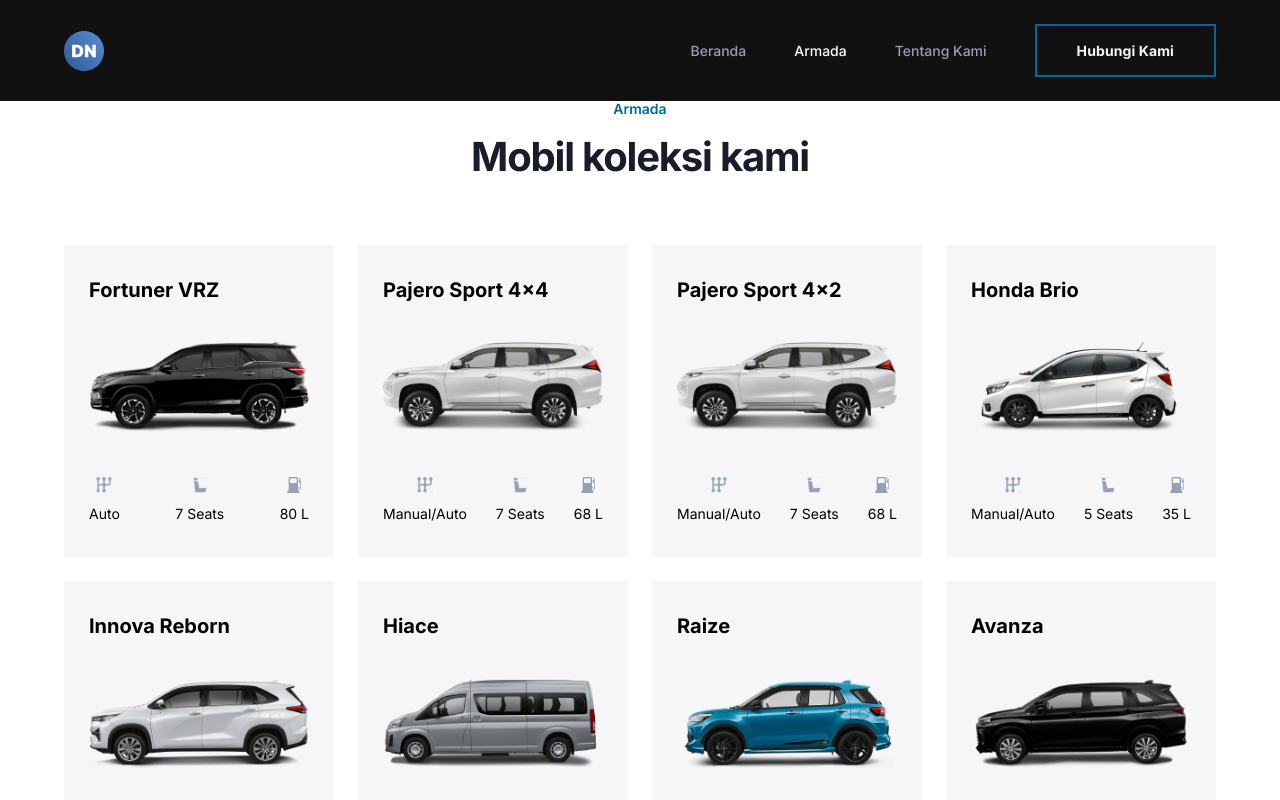
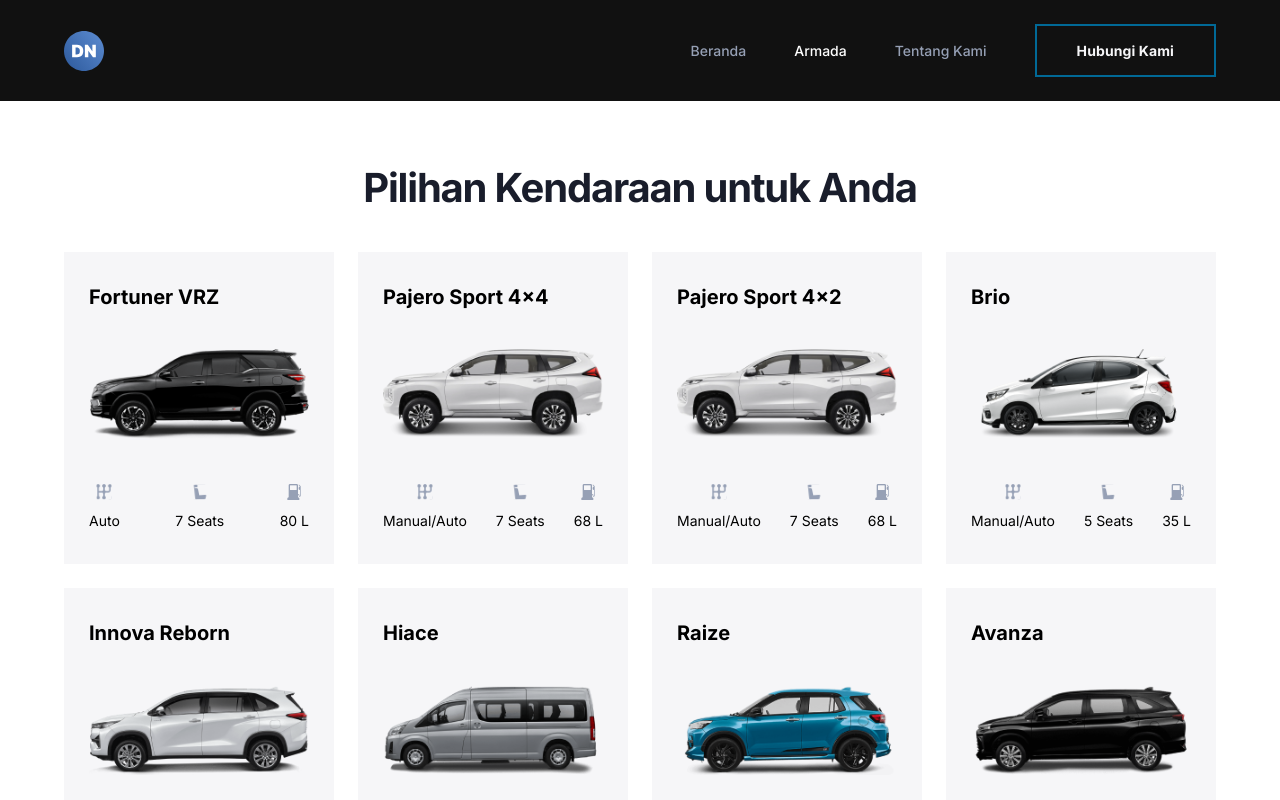
Before and after one commit to ilhamriz/doni-rental, a Next.js app: page /armada in a window 1280 px wide. Shown: the top 800 px of the page. Built offline with nearby package versions, Linux system fonts and the light colour scheme.

Commit message:
fix button order and layout

```diff
--- a/json/data.json
+++ b/json/data.json
@@ -26,7 +26,7 @@
     },
     {
       "id": 4,
-      "name": "Honda Brio",
+      "name": "Brio",
       "image": "/cars/brio.png",
       "transmission": "Manual/Auto",
       "seats": 5,
--- a/src/sections/Armada/Armada.jsx
+++ b/src/sections/Armada/Armada.jsx
@@ -9,6 +9,7 @@
 const fetcher = (url) => fetch(url).then((res) => res.json());
 
 function Armada({ showedCar, home }) {
+  const WHATSAPP = process.env.NEXT_PUBLIC_WA;
   const { data, error } = useSWR("/api/staticdata", fetcher);
   const [cars, setCars] = useState([]);
 
@@ -22,17 +23,28 @@
     }
   }, [data]);
 
+  const handleOrder = (car) => {
+    let text = `${WHATSAPP}&text=Halo, Saya%20tertarik%20untuk%20menyewa%20mobil%20${car}`;
+    return text;
+  };
+
   return (
-    <section className={css.wrapper}>
+    <section className={home ? css.wrapper : css.wrapper_2}>
       <h2 className="hidden">Armada</h2>
       <Container maxWidth="lg">
         <Box className={css.container}>
+          {home ? (
             <Box textAlign={"center"}>
               <Box className="caption" mb={2}>
                 Armada
               </Box>
               <Box className="header-2">Mobil koleksi kami</Box>
             </Box>
+          ) : (
+            <Box className="header-2" textAlign={"center"}>
+              Pilihan Kendaraan untuk Anda
+            </Box>
+          )}
 
           <Box className={css.content}>
             {cars?.map((car) => (
@@ -73,9 +85,11 @@
                     </Box>
                   </Box>
                   <Box className={css.card_button}>
+                    <Link href={handleOrder(car.name)}>
                       <ButtonMain style={{ width: "100%" }}>
                         Pesan Sekarang
                       </ButtonMain>
+                    </Link>
                   </Box>
                 </Box>
               </Box>
--- a/src/sections/Armada/Armada.module.scss
+++ b/src/sections/Armada/Armada.module.scss
@@ -3,6 +3,15 @@
 .wrapper {
   background-color: white;
   padding: 100px 0;
+}
+
+.wrapper_2 {
+  background-color: white;
+  padding: 164px 0 100px;
+
+  .container {
+    gap: 40px;
+  }
 }
 
 .container {
```
Lines whose indentation alone changed are shown as unchanged.
